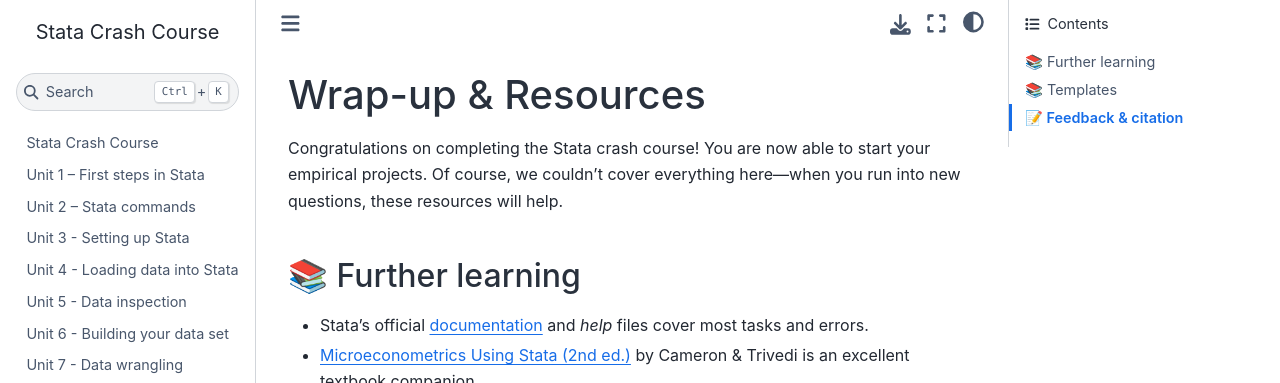
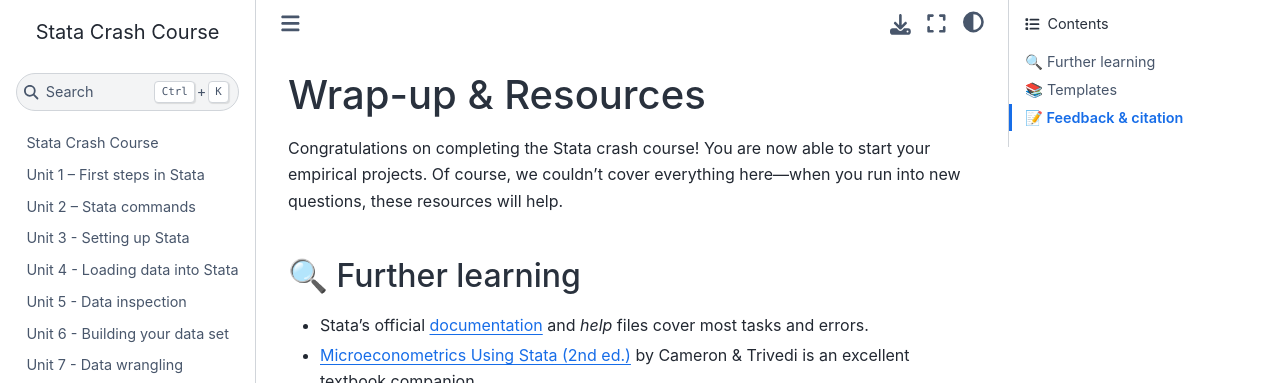
Before and after one commit to guenthertom/stata-crashcourse, a Jupyter Book: the page built from units/final/README.md, in a window 1280 px wide and 1230 px high. Shown: the top 383 px of the window. Built offline with Jupyter Book 1.0.4 settings and Sphinx 7.4.7 and the Sphinx Book theme 1.1.4, drawn with Linux system fonts in a browser that asks for light colours.

Commit message:
small change

```diff
--- a/units/final/README.md
+++ b/units/final/README.md
@@ -2,7 +2,7 @@
 
 Congratulations on completing the Stata crash course! You are now able to start your empirical projects. Of course, we couldn’t cover everything here—when you run into new questions, these resources will help.
 
-## 📚 Further learning
+## 🔍 Further learning
 
 - Stata’s official [documentation](https://www.stata.com/documentation/) and *help* files cover most tasks and errors.
 - [Microeconometrics Using Stata (2nd ed.)](https://www.stata.com/bookstore/microeconometrics-stata/) by Cameron & Trivedi is an excellent textbook companion.
```
